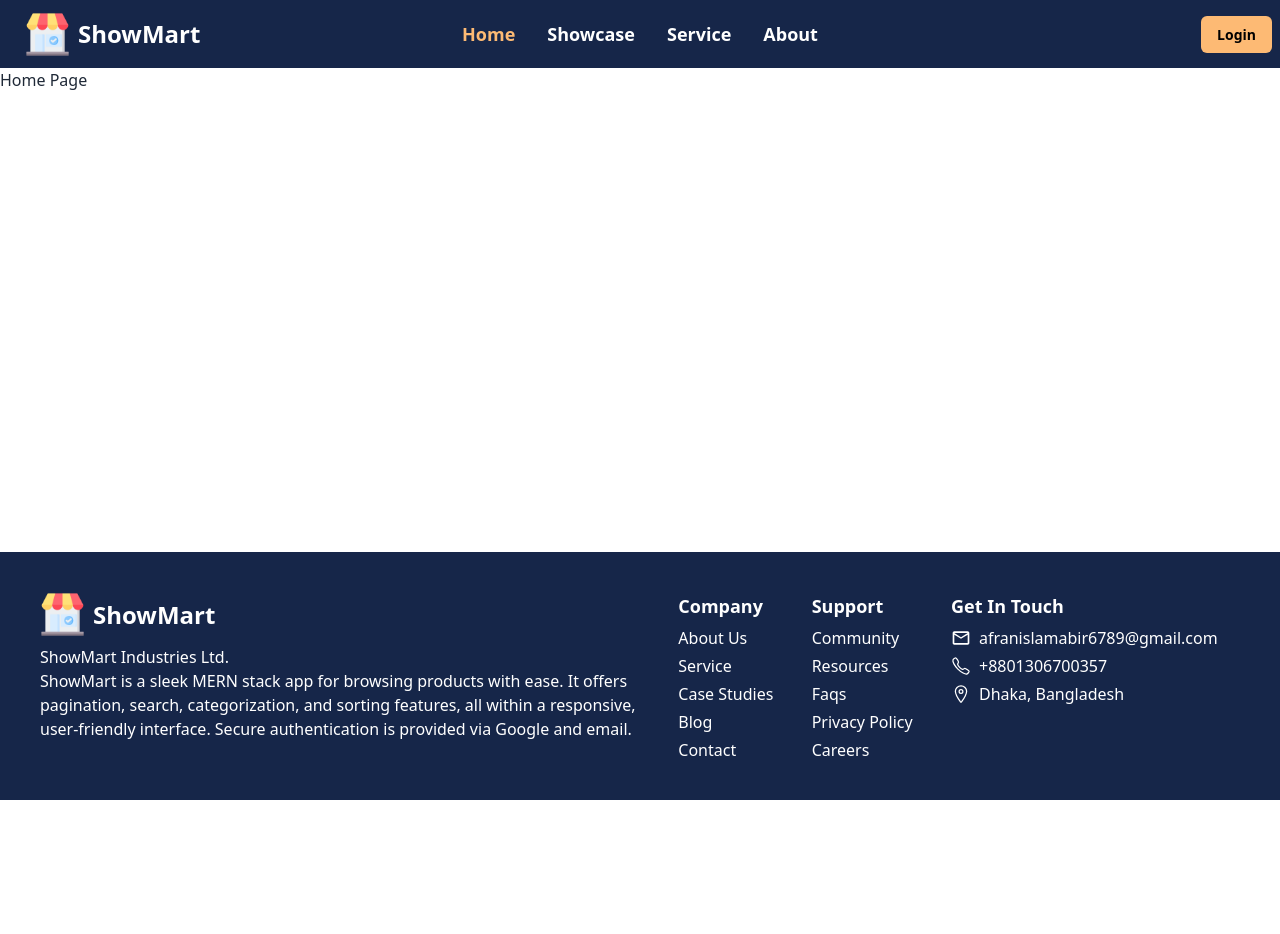
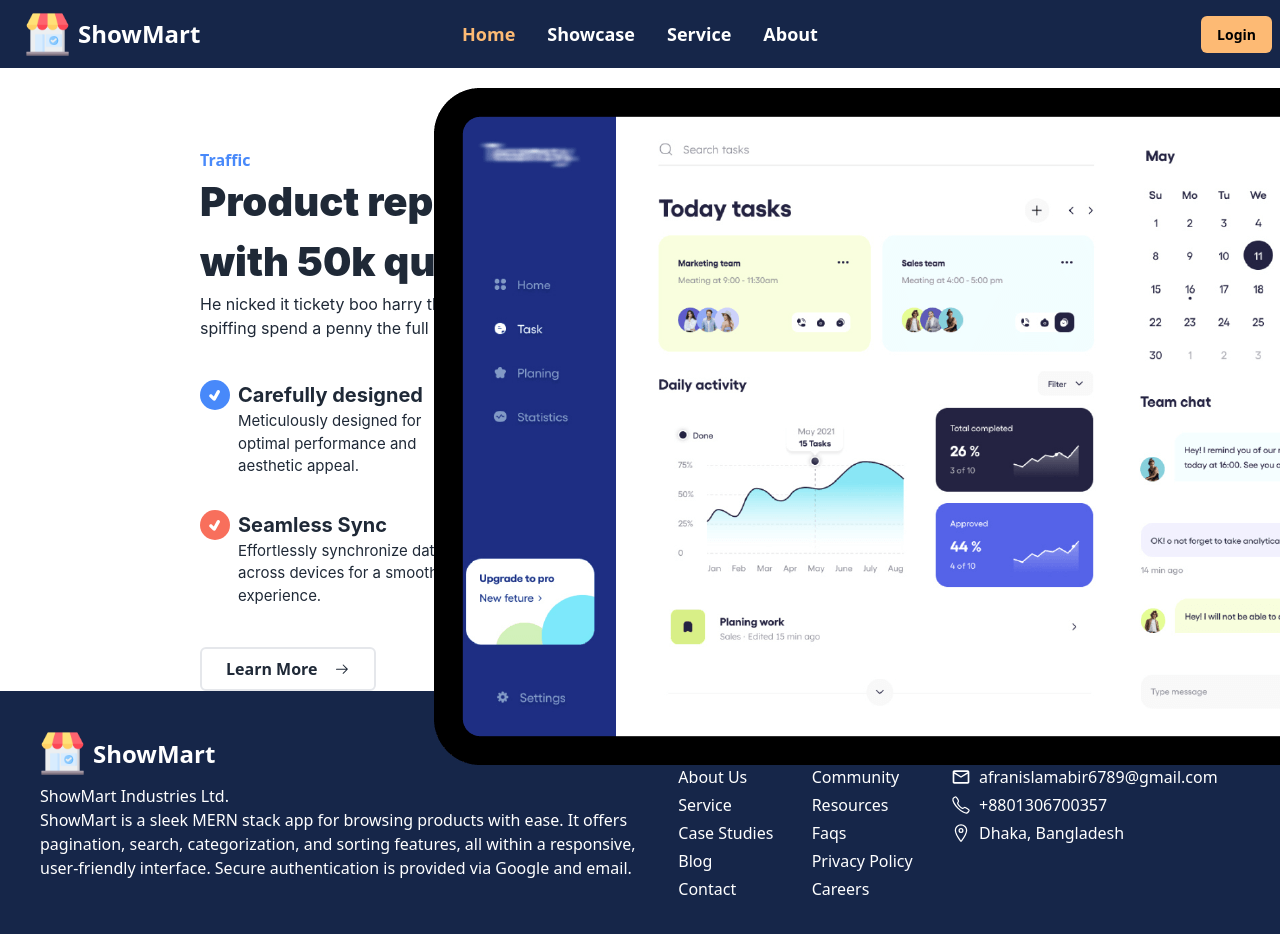
Before and after one commit to Tofazzal26/showmart-client-site, a React (Vite) app: page / in a window 1280 px wide. Shown: the top 934 px of the page. Before the commit the page ends 800 px from the top, so only its background shows below. Built offline with nearby package versions, Linux system fonts and the light colour scheme.

Commit message:
Product reporting style finish

```diff
--- a/src/Pages/Home/Home.jsx
+++ b/src/Pages/Home/Home.jsx
@@ -1,12 +1,107 @@
 import { useContext } from "react";
 import { AuthContext } from "../../Provider/AuthProvider";
-
+import { TiTick } from "react-icons/ti";
+import thumb from "../../../public/thumb.png";
+import { GoArrowRight } from "react-icons/go";
 const Home = () => {
   const { bulbul } = useContext(AuthContext);
 
   return (
     <div>
-      <h1>Home Page</h1>
+      <div>
+        <div className="relative lg:pt-[80px] lg:ml-[200px]">
+          <h2 className="text-[#4889fa] font-semibold">Traffic</h2>
+          <h1 className="text-[30px] lg:text-[40px] lg:w-[450px] font-black font-interFont">
+            Product reporting with 50k queries.
+          </h1>
+          <p className="text-[16px] lg:w-[450px] font-interFont">
+            He nicked it tickety boo harry the cras bargy chap mush spiffing
+            spend a penny the full monty burke butty.
+          </p>
+          <div>
+            <div className="lg:mt-[40px]">
+              <div className="flex lg:flex-row flex-col lg:gap-[100px]">
+                <div className="space-y-8">
+                  <div className="flex lg:flex-row flex-col gap-2">
+                    <div className="bg-[#4889fa] w-[30px] h-[30px] flex justify-center items-center rounded-full">
+                      <span className="">
+                        <TiTick color="#ffffff" size={20} />
+                      </span>
+                    </div>
+                    <div>
+                      <h1 className="text-[20px] font-bold font-interFont">
+                        Carefully designed
+                      </h1>
+                      <p className="text-[15px] lg:w-[210px] font-interFont">
+                        Meticulously designed for optimal performance and
+                        aesthetic appeal.
+                      </p>
+                    </div>
+                  </div>
+                  <div className="flex lg:flex-row flex-col gap-2">
+                    <div className="bg-[#f86f5c] w-[30px] h-[30px] flex justify-center items-center rounded-full">
+                      <span className="">
+                        <TiTick color="#ffffff" size={20} />
+                      </span>
+                    </div>
+                    <div>
+                      <h1 className="text-[20px] font-bold font-interFont">
+                        Seamless Sync
+                      </h1>
+                      <p className="text-[15px] lg:w-[210px] font-interFont">
+                        Effortlessly synchronize data across devices for a
+                        smooth experience.
+                      </p>
+                    </div>
+                  </div>
+                </div>
+                <div className="space-y-8">
+                  <div className="flex lg:flex-row flex-col gap-2">
+                    <div className="bg-[#5ad28a] w-[30px] h-[30px] flex justify-center items-center rounded-full">
+                      <span className="">
+                        <TiTick color="#ffffff" size={20} />
+                      </span>
+                    </div>
+                    <div>
+                      <h1 className="text-[20px] font-bold font-interFont">
+                        Choose a Product
+                      </h1>
+                      <p className="text-[15px] lg:w-[210px] font-interFont">
+                        Select from a curated range of products tailored to your
+                        needs.
+                      </p>
+                    </div>
+                  </div>
+                  <div className="flex lg:flex-row flex-col gap-2">
+                    <div className="bg-[#b058fc] w-[30px] h-[30px] flex justify-center items-center rounded-full">
+                      <span className="">
+                        <TiTick color="#ffffff" size={20} />
+                      </span>
+                    </div>
+                    <div>
+                      <h1 className="text-[20px] font-bold font-interFont">
+                        User Interactive
+                      </h1>
+                      <p className="text-[15px] lg:w-[210px] font-interFont">
+                        Engage users with intuitive and dynamic interactions.
+                      </p>
+                    </div>
+                  </div>
+                </div>
+              </div>
+              <div className="mt-[40px]">
+                <button className="flex items-center gap-4 bg-transparent border-2 py-2 px-6 rounded-md font-semibold">
+                  Learn More
+                  <GoArrowRight />
+                </button>
+              </div>
+            </div>
+          </div>
+          <div className="lg:absolute right-0 top-5">
+            <img src={thumb} alt="" />
+          </div>
+        </div>
+      </div>
     </div>
   );
 };
```
Also changed, not shown: public/thumb.png (added).
